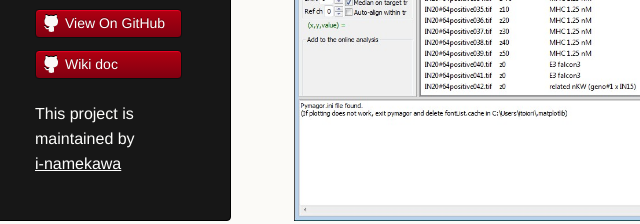
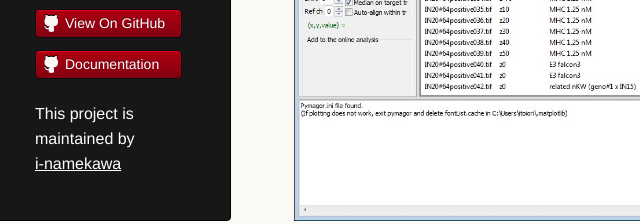
Before and after one commit to i-namekawa/Pymagor, a plain HTML site: page index.html in a window 1280 px wide. Shown: the part 284-508 px from the top of the page, 16-656 px from the left. Drawn offline with Linux system fonts and the light colour scheme.

Commit message:
button label for wiki doc changed to documentation

```diff
--- a/index.html
+++ b/index.html
@@ -22,7 +22,7 @@
         <ul>
           <li class="download"><a class="buttons" href="https://github.com/i-namekawa/Pymagor/releases/download/v2.7-beta.4/setup_Pymagor_rev41.zip">Download rev41</a></li>
           <li><a class="buttons github" href="https://github.com/i-namekawa/Pymagor">View On GitHub</a></li>
-          <li><a class="buttons github" href="https://github.com/i-namekawa/Pymagor/wiki">Wiki doc</a></li>
+          <li><a class="buttons github" href="https://github.com/i-namekawa/Pymagor/wiki">Documentation</a></li>
         </ul>
 
         <p class="header">This project is maintained by <a class="header name" href="https://github.com/i-namekawa">i-namekawa</a></p>
```
